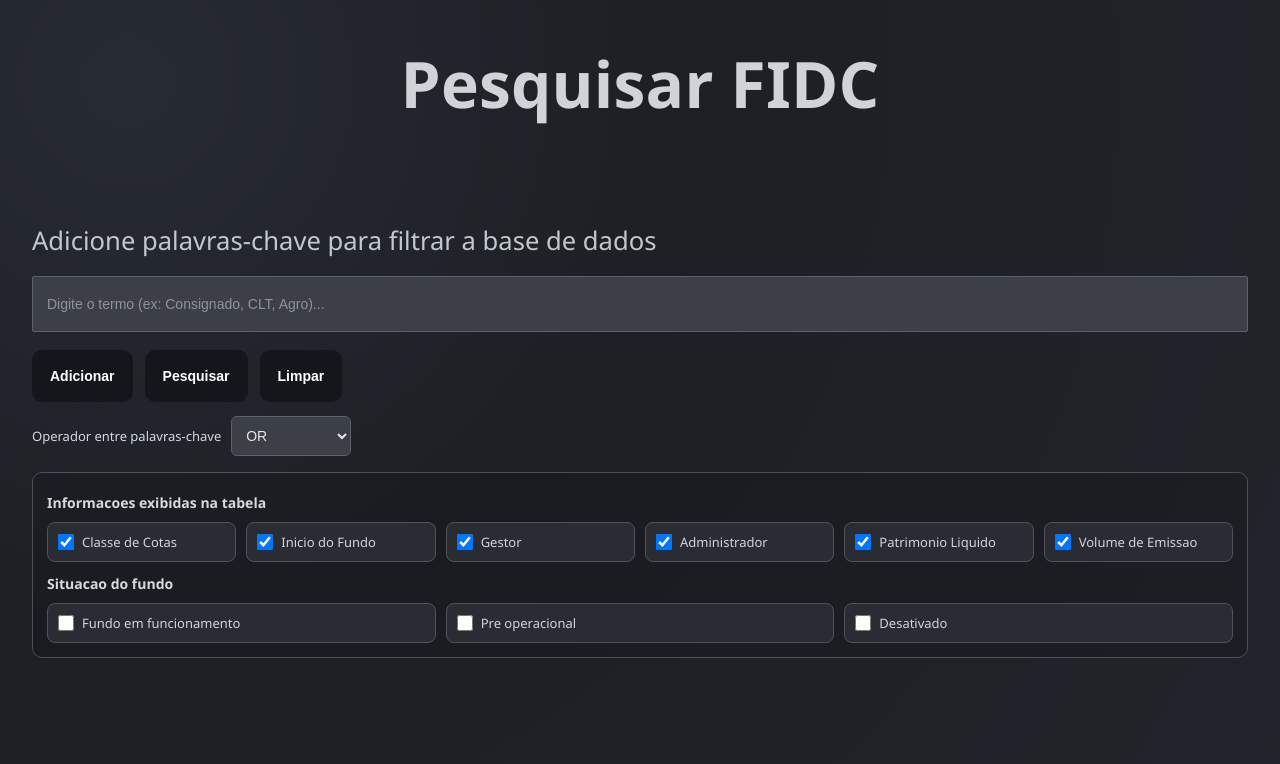
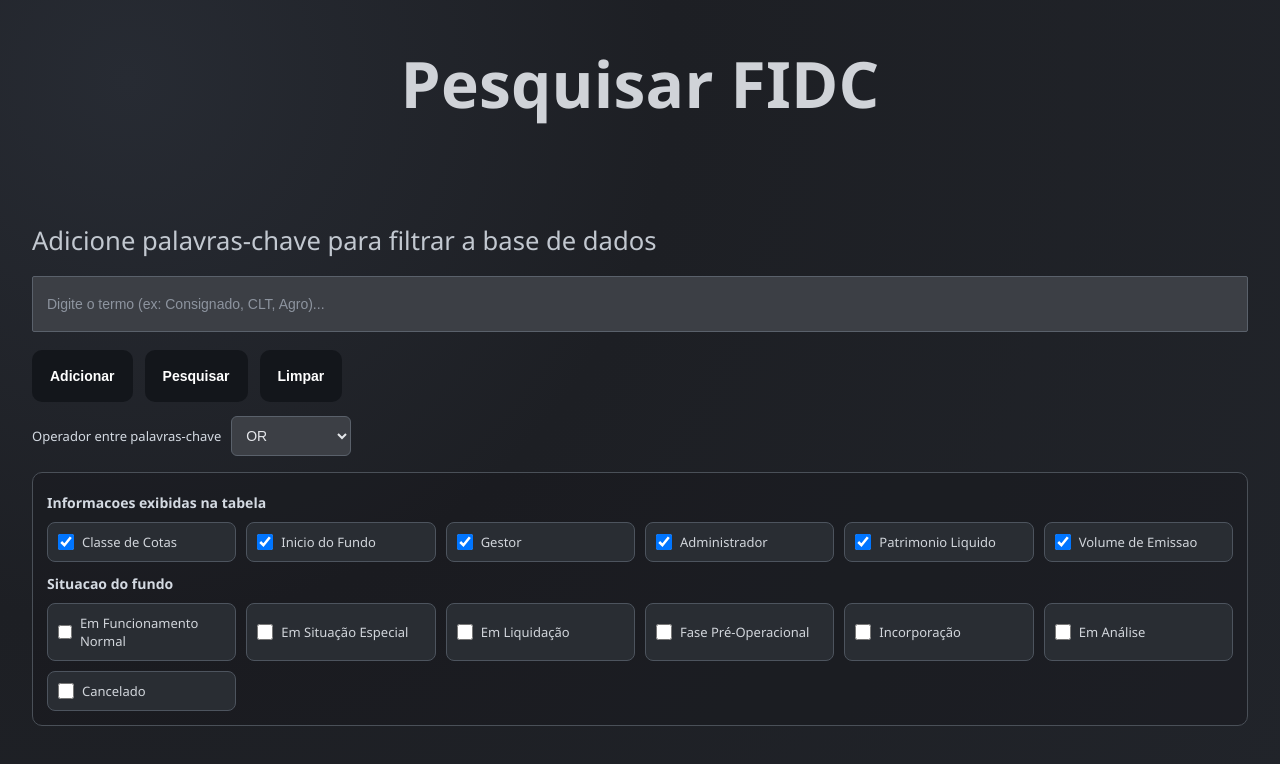
Before and after one commit to isaiasCaetano/PESQUISA_FIDC, a React (Vite) app: page / in a window 1280 px wide. Shown: the top 764 px of the page. Built offline with nearby package versions, Linux system fonts and the light colour scheme.

Commit message:
Atualização de logo e mais opções de situação do fundo

```diff
--- a/index.html
+++ b/index.html
@@ -2,9 +2,9 @@
 <html lang="en">
   <head>
     <meta charset="UTF-8" />
-    <link rel="icon" type="image/svg+xml" href="/vite.svg" />
+    <link rel="icon" type="image/svg+xml" href="/credcapital-favicon.svg" />
     <meta name="viewport" content="width=device-width, initial-scale=1.0" />
-    <title>teste-codex</title>
+    <title>Pesquisa FIDC</title>
   </head>
   <body>
     <div id="root"></div>
--- a/src/App.jsx
+++ b/src/App.jsx
@@ -16,9 +16,13 @@ const INFO_OPTIONS = [
 ]
 
 const SITUATION_OPTIONS = [
-  { key: 'funcionamento', label: 'Fundo em funcionamento' },
-  { key: 'pre_operacional', label: 'Pre operacional' },
-  { key: 'desativado', label: 'Desativado' }
+  { key: 'funcionamento_normal', label: 'Em Funcionamento Normal' },
+  { key: 'situacao_especial', label: 'Em Situação Especial' },
+  { key: 'liquidacao', label: 'Em Liquidação' },
+  { key: 'pre_operacional', label: 'Fase Pré-Operacional' },
+  { key: 'incorporacao', label: 'Incorporação' },
+  { key: 'em_analise', label: 'Em Análise' },
+  { key: 'cancelado', label: 'Cancelado' }
 ]
 
 const DEFAULT_COLUMN_WIDTHS = {
@@ -88,8 +92,9 @@ const matchesSituation = (item, selectedSituations) => {
   const normalized = normalizeText(getSituationRaw(item))
 
   return selectedSituations.some((selection) => {
-    if (selection === 'funcionamento') {
+    if (selection === 'funcionamento_normal') {
       return (
+        normalized.includes('em funcionamento normal') ||
         normalized.includes('operacao normal') ||
         normalized.includes('funcionamento') ||
         normalized.includes('em operacao') ||
@@ -97,12 +102,29 @@ const matchesSituation = (item, selectedSituations) => {
       )
     }
 
+    if (selection === 'situacao_especial') {
+      return normalized.includes('situacao especial')
+    }
+
+    if (selection === 'liquidacao') {
+      return normalized.includes('liquidacao')
+    }
+
     if (selection === 'pre_operacional') {
       return normalized.includes('pre operacional') || normalized.includes('pre-operacional')
     }
 
-    if (selection === 'desativado') {
+    if (selection === 'incorporacao') {
+      return normalized.includes('incorporacao')
+    }
+
+    if (selection === 'em_analise') {
+      return normalized.includes('em analise') || normalized.includes('analise')
+    }
+
+    if (selection === 'cancelado') {
       return (
+        normalized.includes('cancelado') ||
         normalized.includes('desativado') ||
         normalized.includes('encerrado') ||
         normalized.includes('inativo')
```
Also changed, not shown: public/credcapital-favicon.svg (added).
